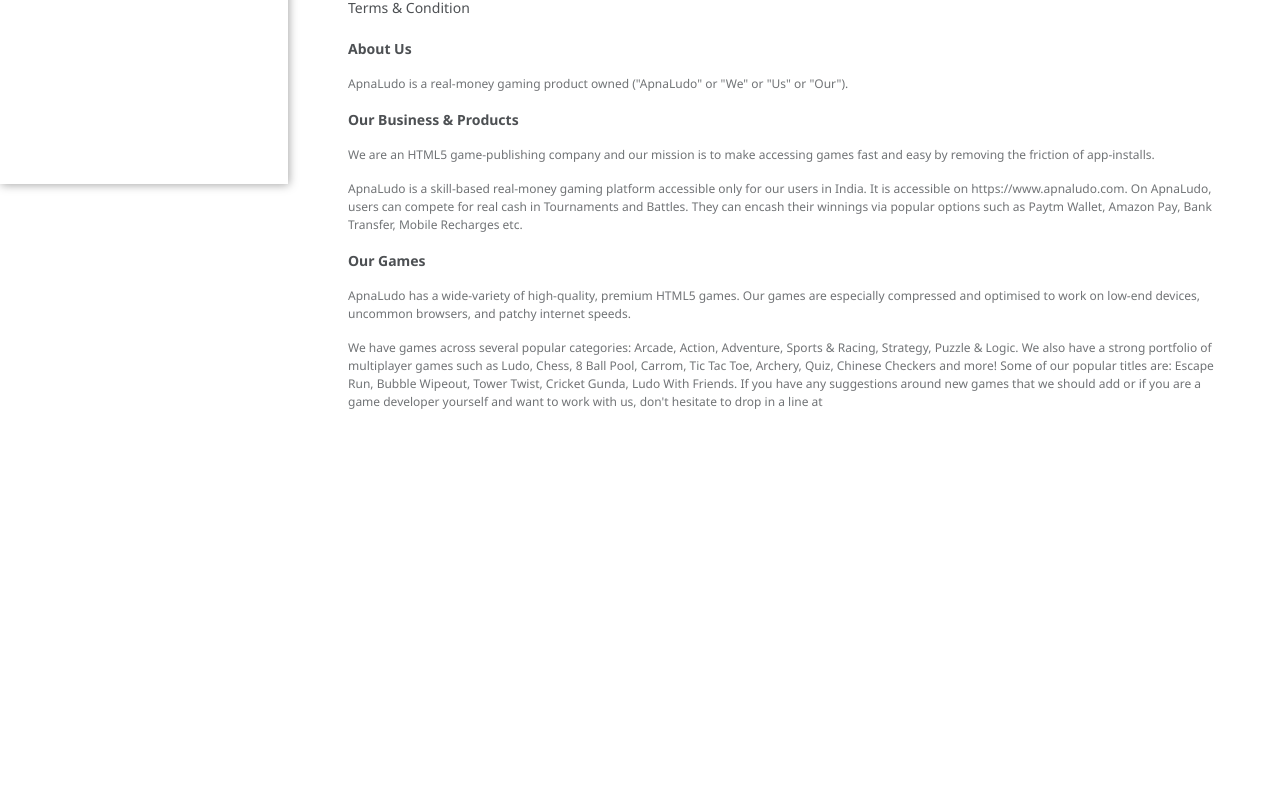
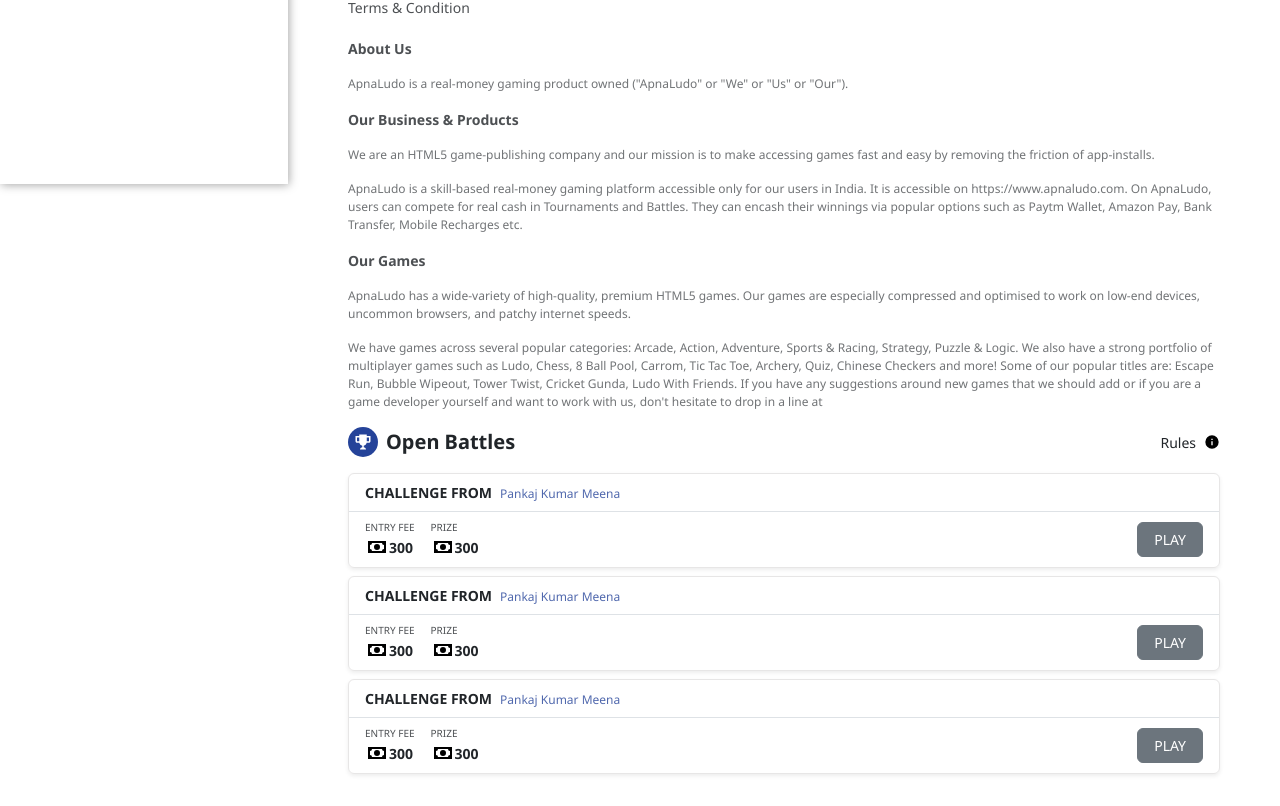
Before and after one commit to krishh26/ludo_frontend, an Angular app: page /home in a window 1280 px wide. Shown: the part 616-1422 px from the top of the page. Before the commit the page ends 1067 px from the top, so only its background shows below. Built offline with nearby package versions, Linux system fonts and the light colour scheme.

Commit message:
add new section in home page

```diff
--- a/src/app/pages/home/home.component.html
+++ b/src/app/pages/home/home.component.html
@@ -299,7 +299,10 @@
         </div>
       </footer>
 
-      <!-- <div class="container">
+
+
+      <!-- other section -->
+      <div class="container">
         <div class="row">
             <div class="col-12 mb-3">
                 <div class="d-flex align-items-center">
@@ -316,17 +319,86 @@
                     </span>
                 </div>
             </div>
-            <div class="col-12">
-                <div class="border-1 px-0">
-                    <p class="fs-14 border-bottom mb-0 p-2">CHALLENGE FROM  <span class="fs-12 opacity-8">Pankaj Kumar Meena </span></p>
-                    <div  class="d-flex align-items-center p-2">
-                        <p class="fs-14 mb-0">300</p>
-                        <button class="btn btn-secondary fs-14 ms-auto">PLAY</button>
+            <div class="col-12 mb-2">
+                <div class="b-1 shadow-sm rounded px-0">
+                    <p class="fs-14 border-bottom mb-0 p-2 px-3"><span class="semibold">CHALLENGE FROM</span>  <span class="fs-12 text-primary ms-2 opacity-8">Pankaj Kumar Meena </span></p>
+                    <div  class="d-flex align-items-center p-2 px-3">
+                        <div class="me-3">
+                            <span class="d-flex flex-column">
+                                <span class="text-uppercase fs-10 opacity-8"> Entry FEE</span>
+                                <span class="fs-14 d-flex align-items-center semibold">
+                                    <svg _ngcontent-ng-c3755439446="" xmlns="http://www.w3.org/2000/svg" height="24px" width="24px" viewBox="0 0 24 24"><title _ngcontent-ng-c3755439446="">cash</title><path _ngcontent-ng-c3755439446="" d="M3,6H21V18H3V6M12,9A3,3 0 0,1 15,12A3,3 0 0,1 12,15A3,3 0 0,1 9,12A3,3 0 0,1 12,9M7,8A2,2 0 0,1 5,10V14A2,2 0 0,1 7,16H17A2,2 0 0,1 19,14V10A2,2 0 0,1 17,8H7Z"></path></svg>
+                                    300
+                                </span>
+                            </span>
+                        </div>
+                        <div>
+                            <span class="d-flex flex-column">
+                                <span class="text-uppercase fs-10 opacity-8"> Prize</span>
+                                <span class="fs-14 d-flex align-items-center semibold">
+                                    <svg _ngcontent-ng-c3755439446="" xmlns="http://www.w3.org/2000/svg" height="24px" width="24px" viewBox="0 0 24 24"><title _ngcontent-ng-c3755439446="">cash</title><path _ngcontent-ng-c3755439446="" d="M3,6H21V18H3V6M12,9A3,3 0 0,1 15,12A3,3 0 0,1 12,15A3,3 0 0,1 9,12A3,3 0 0,1 12,9M7,8A2,2 0 0,1 5,10V14A2,2 0 0,1 7,16H17A2,2 0 0,1 19,14V10A2,2 0 0,1 17,8H7Z"></path></svg>
+                                    300
+                                </span>
+                            </span>
+                        </div>
+                        <button class="btn btn-warning fs-14 px-3 ms-auto">PLAY</button>
+                    </div>
+                </div>
+            </div>
+            <div class="col-12 mb-2">
+                <div class="b-1 shadow-sm rounded px-0">
+                    <p class="fs-14 border-bottom mb-0 p-2 px-3"><span class="semibold">CHALLENGE FROM</span>  <span class="fs-12 text-primary ms-2 opacity-8">Pankaj Kumar Meena </span></p>
+                    <div  class="d-flex align-items-center p-2 px-3">
+                        <div class="me-3">
+                            <span class="d-flex flex-column">
+                                <span class="text-uppercase fs-10 opacity-8"> Entry FEE</span>
+                                <span class="fs-14 d-flex align-items-center semibold">
+                                    <svg _ngcontent-ng-c3755439446="" xmlns="http://www.w3.org/2000/svg" height="24px" width="24px" viewBox="0 0 24 24"><title _ngcontent-ng-c3755439446="">cash</title><path _ngcontent-ng-c3755439446="" d="M3,6H21V18H3V6M12,9A3,3 0 0,1 15,12A3,3 0 0,1 12,15A3,3 0 0,1 9,12A3,3 0 0,1 12,9M7,8A2,2 0 0,1 5,10V14A2,2 0 0,1 7,16H17A2,2 0 0,1 19,14V10A2,2 0 0,1 17,8H7Z"></path></svg>
+                                    300
+                                </span>
+                            </span>
+                        </div>
+                        <div>
+                            <span class="d-flex flex-column">
+                                <span class="text-uppercase fs-10 opacity-8"> Prize</span>
+                                <span class="fs-14 d-flex align-items-center semibold">
+                                    <svg _ngcontent-ng-c3755439446="" xmlns="http://www.w3.org/2000/svg" height="24px" width="24px" viewBox="0 0 24 24"><title _ngcontent-ng-c3755439446="">cash</title><path _ngcontent-ng-c3755439446="" d="M3,6H21V18H3V6M12,9A3,3 0 0,1 15,12A3,3 0 0,1 12,15A3,3 0 0,1 9,12A3,3 0 0,1 12,9M7,8A2,2 0 0,1 5,10V14A2,2 0 0,1 7,16H17A2,2 0 0,1 19,14V10A2,2 0 0,1 17,8H7Z"></path></svg>
+                                    300
+                                </span>
+                            </span>
+                        </div>
+                        <button class="btn btn-warning fs-14 px-3 ms-auto">PLAY</button>
+                    </div>
+                </div>
+            </div>
+            <div class="col-12 mb-2">
+                <div class="b-1 shadow-sm rounded px-0">
+                    <p class="fs-14 border-bottom mb-0 p-2 px-3"><span class="semibold">CHALLENGE FROM</span>  <span class="fs-12 text-primary ms-2 opacity-8">Pankaj Kumar Meena </span></p>
+                    <div  class="d-flex align-items-center p-2 px-3">
+                        <div class="me-3">
+                            <span class="d-flex flex-column">
+                                <span class="text-uppercase fs-10 opacity-8"> Entry FEE</span>
+                                <span class="fs-14 d-flex align-items-center semibold">
+                                    <svg _ngcontent-ng-c3755439446="" xmlns="http://www.w3.org/2000/svg" height="24px" width="24px" viewBox="0 0 24 24"><title _ngcontent-ng-c3755439446="">cash</title><path _ngcontent-ng-c3755439446="" d="M3,6H21V18H3V6M12,9A3,3 0 0,1 15,12A3,3 0 0,1 12,15A3,3 0 0,1 9,12A3,3 0 0,1 12,9M7,8A2,2 0 0,1 5,10V14A2,2 0 0,1 7,16H17A2,2 0 0,1 19,14V10A2,2 0 0,1 17,8H7Z"></path></svg>
+                                    300
+                                </span>
+                            </span>
+                        </div>
+                        <div>
+                            <span class="d-flex flex-column">
+                                <span class="text-uppercase fs-10 opacity-8"> Prize</span>
+                                <span class="fs-14 d-flex align-items-center semibold">
+                                    <svg _ngcontent-ng-c3755439446="" xmlns="http://www.w3.org/2000/svg" height="24px" width="24px" viewBox="0 0 24 24"><title _ngcontent-ng-c3755439446="">cash</title><path _ngcontent-ng-c3755439446="" d="M3,6H21V18H3V6M12,9A3,3 0 0,1 15,12A3,3 0 0,1 12,15A3,3 0 0,1 9,12A3,3 0 0,1 12,9M7,8A2,2 0 0,1 5,10V14A2,2 0 0,1 7,16H17A2,2 0 0,1 19,14V10A2,2 0 0,1 17,8H7Z"></path></svg>
+                                    300
+                                </span>
+                            </span>
+                        </div>
+                        <button class="btn btn-warning fs-14 px-3 ms-auto">PLAY</button>
                     </div>
                 </div>
             </div>
         </div>
-      </div> -->
+      </div>
     </div>
     </main>
     <!-- Content End -->
--- a/src/scss/_variables.scss
+++ b/src/scss/_variables.scss
@@ -7,9 +7,10 @@
 
 $theme-colors: (
   "primary":    #254399,
-
-  "danger":     #ef1818,
+  "danger":     #dc3545,
   "dark":       #000000,
   "secondary": #ebebeb,
+  "warning" : #6c757d,
+
 )!default;
 // @import "./../../node_modules/bootstrap/scss/bootstrap";
--- a/src/scss/styles.scss
+++ b/src/scss/styles.scss
@@ -1,5 +1,5 @@
 /* You can add global styles to this file, and also import other style files */
-// @import './variables';
+@import './variables';
 // $theme-colors: (
 //   "primary": #d97b00,
 //   "danger": #ff4136
@@ -32,7 +32,7 @@
 .h-3{height: 3rem;}
 
 .bold{font-weight: bolder;}
-.semibold{font-weight: 600;}
+.semibold{font-weight: 700;}
 
 .fs-10{font-size: 10px;}
 .fs-12{font-size: 12px;}
@@ -43,6 +43,7 @@
 .fs-22{font-size: 22px;}
 
 .bb-1{border-bottom: 1px solid #e7e6e6;}
+.b-1{border: 1px solid #e7e6e6;}
 
 
 .bg-gray{background-color: #ebebeb;}
```
